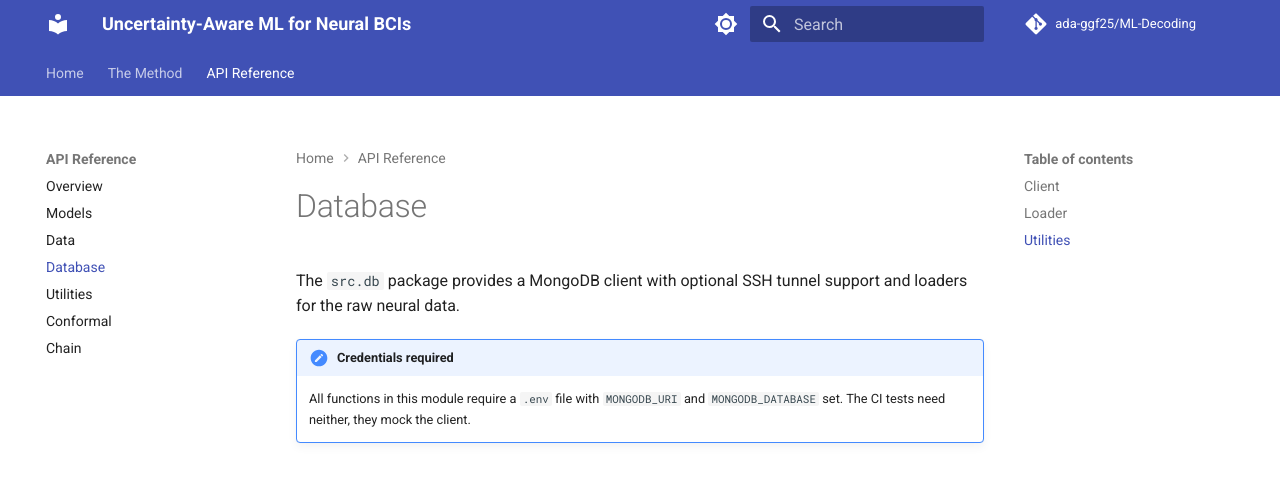
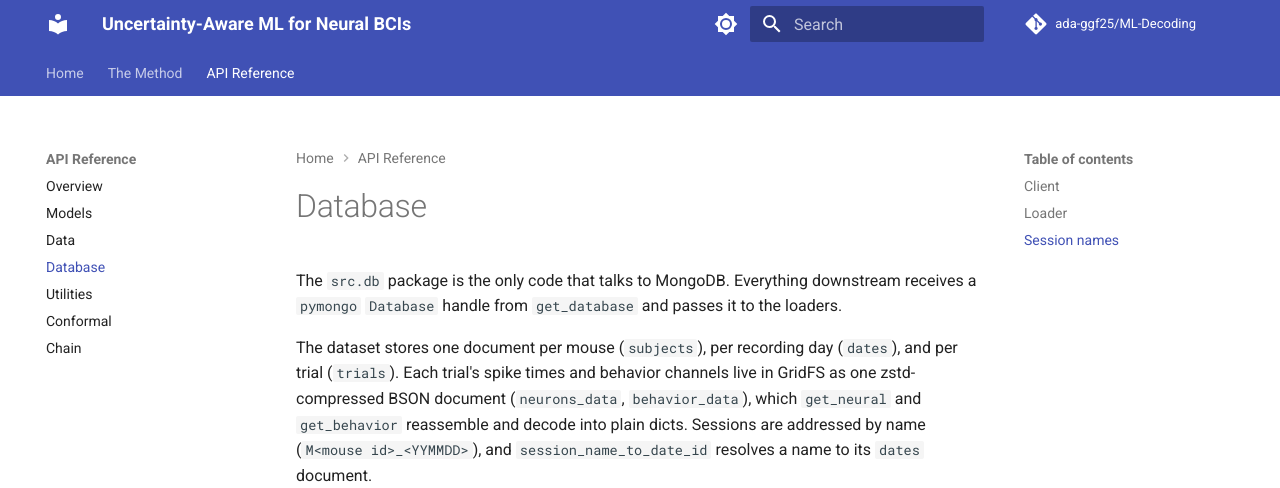
Before and after one commit to ada-ggf25/Conformal-BCI, an MkDocs documentation site: the page built from docs/api/db.md, in a window 1280 px wide and 1274 px high. Shown: the top 488 px of the window. Built offline with MkDocs 1.6.1 and Material for MkDocs 9.7.7, drawn with Linux system fonts in a browser that asks for light colours; comment, search, counter and statistics services are not loaded; some of the changed text lies outside the part shown.

Commit message:
docs(api): explain database storage and credentials
Describe session lookup and the compressed GridFS payloads. Clarify live-access credentials and offline test behavior.

```diff
--- a/docs/api/db.md
+++ b/docs/api/db.md
@@ -1,9 +1,11 @@
 # Database
 
-The `src.db` package provides a MongoDB client with optional SSH tunnel support and loaders for the raw neural data.
+The `src.db` package is the only code that talks to MongoDB. Everything downstream receives a `pymongo` `Database` handle from `get_database` and passes it to the loaders.
 
-!!! note "Credentials required"
-    All functions in this module require a `.env` file with `MONGODB_URI` and `MONGODB_DATABASE` set. The CI tests need neither, they mock the client.
+The dataset stores one document per mouse (`subjects`), per recording day (`dates`), and per trial (`trials`). Each trial's spike times and behavior channels live in GridFS as one zstd-compressed BSON document (`neurons_data`, `behavior_data`), which `get_neural` and `get_behavior` reassemble and decode into plain dicts. Sessions are addressed by name (`M<mouse id>_<YYMMDD>`), and `session_name_to_date_id` resolves a name to its `dates` document.
+
+!!! note "Credentials"
+    `get_client`, `get_database` and the loaders need a `.env` file (copied from `.env.example`) with `MONGODB_URI` and `MONGODB_DATABASE`. Add the `SSH_*` variables when the database is only reachable through an SSH tunnel. `session_name_to_display` works offline. The unit tests mock the client, so they need no credentials.
 
 ## Client
 
@@ -13,6 +15,6 @@
 
 ::: src.db.loader
 
-## Utilities
+## Session names
 
 ::: src.db.database_utils
```
